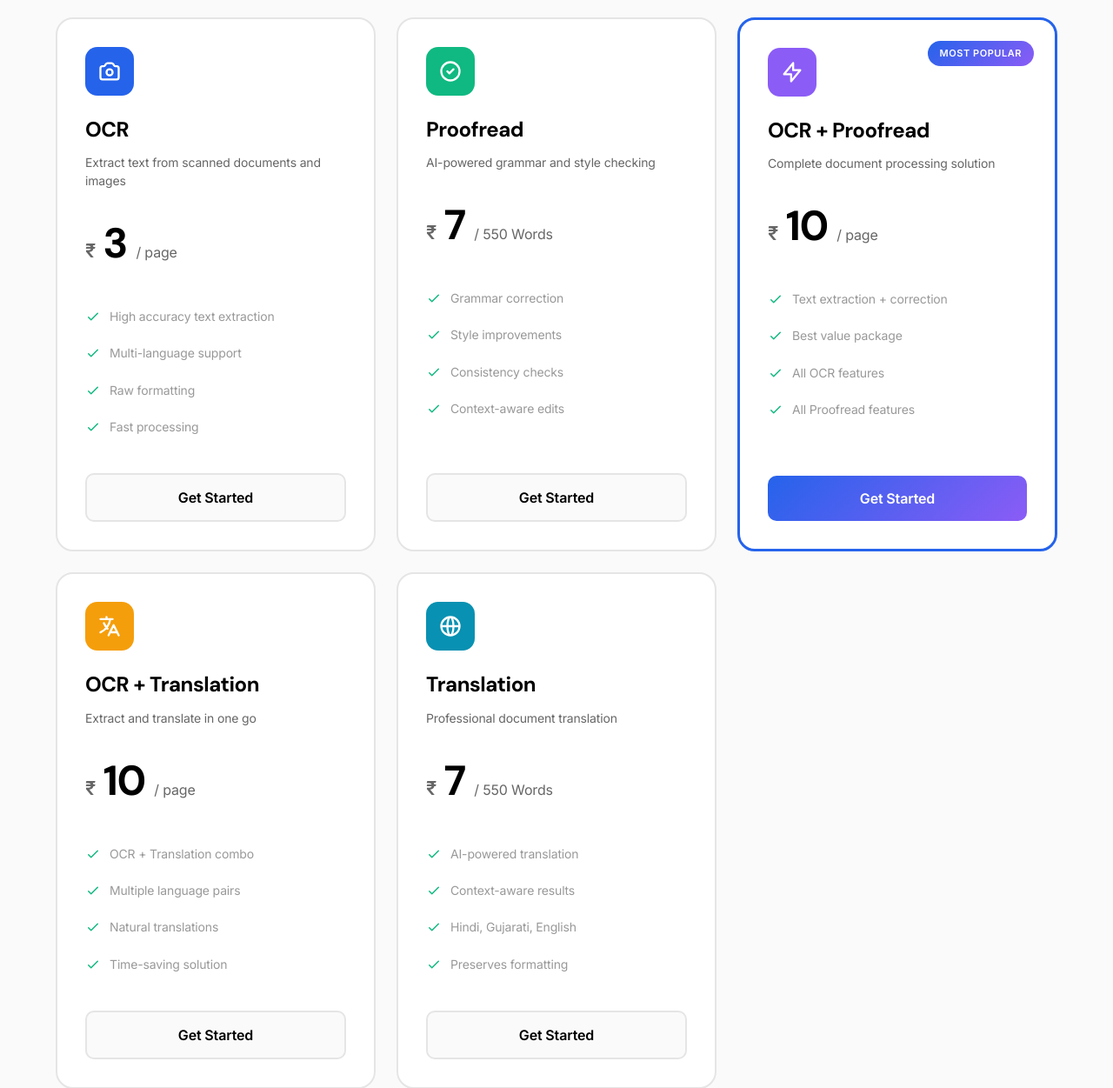
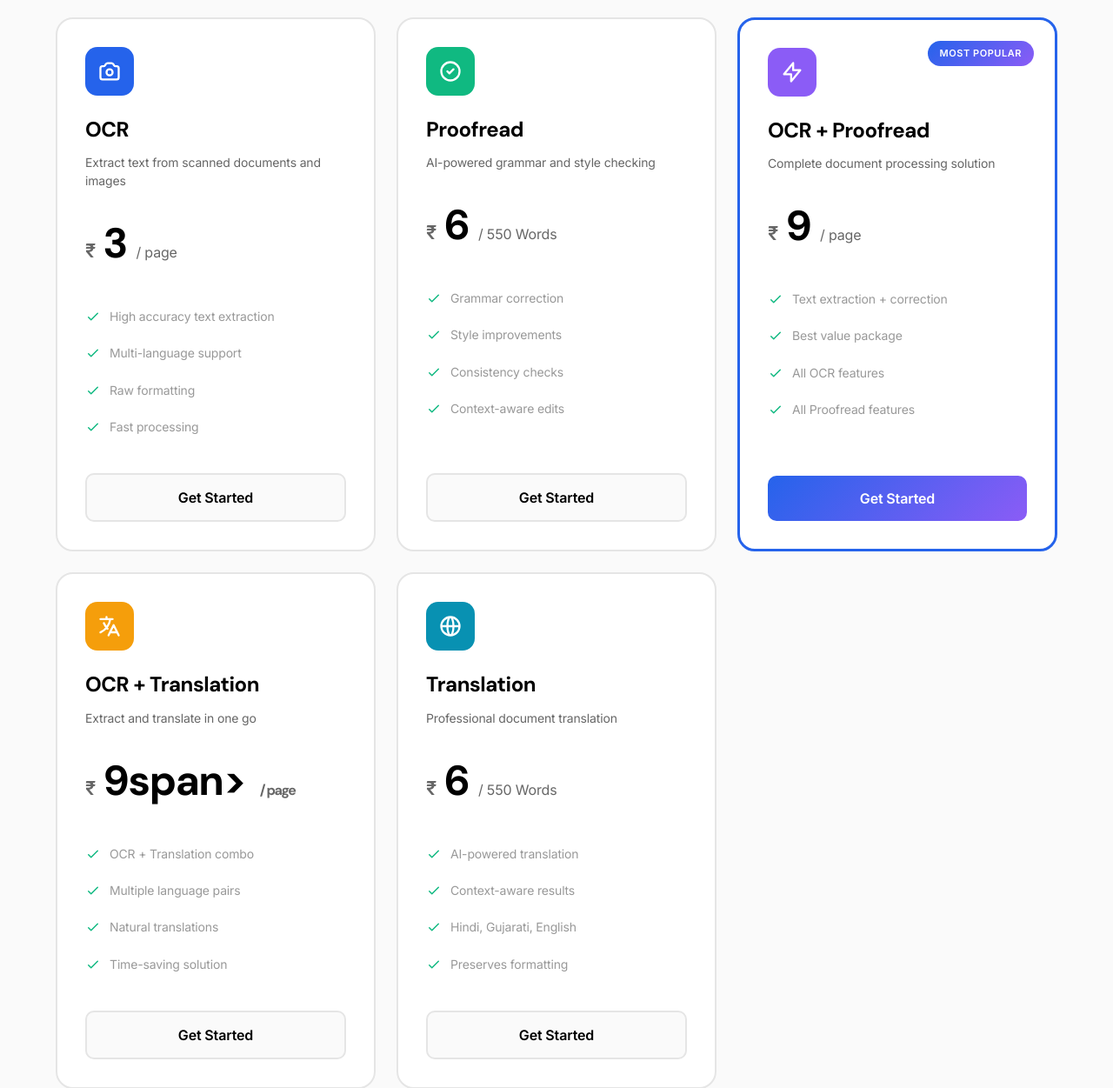
Before and after one commit to Aman-2203/Abhyam_Amrutam_DocProcessor, a Flask app: page /pricing in a window 1280 px wide. Shown: the part 330-1581 px from the top of the page at 87% size. Run offline with Flask 3, Linux system fonts and the light colour scheme.

Commit message:
Cost UI Update 1

```diff
--- a/AAS_CLONE/templates/pricing.html
+++ b/AAS_CLONE/templates/pricing.html
@@ -116,7 +116,7 @@
                 <p class="pricing-description">AI-powered grammar and style checking</p>
                 <div class="pricing-price">
                     <span class="price-currency">₹</span>
-                    <span class="price-amount">7</span>
+                    <span class="price-amount">6</span>
                     <span class="price-period">/ 550 Words</span>
                 </div>
                 <ul class="pricing-features">
@@ -159,7 +159,7 @@
                 <p class="pricing-description">Complete document processing solution</p>
                 <div class="pricing-price">
                     <span class="price-currency">₹</span>
-                    <span class="price-amount">10</span>
+                    <span class="price-amount">9</span>
                     <span class="price-period">/ page</span>
                 </div>
                 <ul class="pricing-features">
@@ -201,7 +201,7 @@
                 <p class="pricing-description">Extract and translate in one go</p>
                 <div class="pricing-price">
                     <span class="price-currency">₹</span>
-                    <span class="price-amount">10</span>
+                    <span class="price-amount">9span>
                     <span class="price-period">/ page</span>
                 </div>
                 <ul class="pricing-features">
@@ -243,7 +243,7 @@
                 <p class="pricing-description">Professional document translation</p>
                 <div class="pricing-price">
                     <span class="price-currency">₹</span>
-                    <span class="price-amount">7</span>
+                    <span class="price-amount">6</span>
                     <span class="price-period">/ 550 Words</span>
                 </div>
                 <ul class="pricing-features">
```
